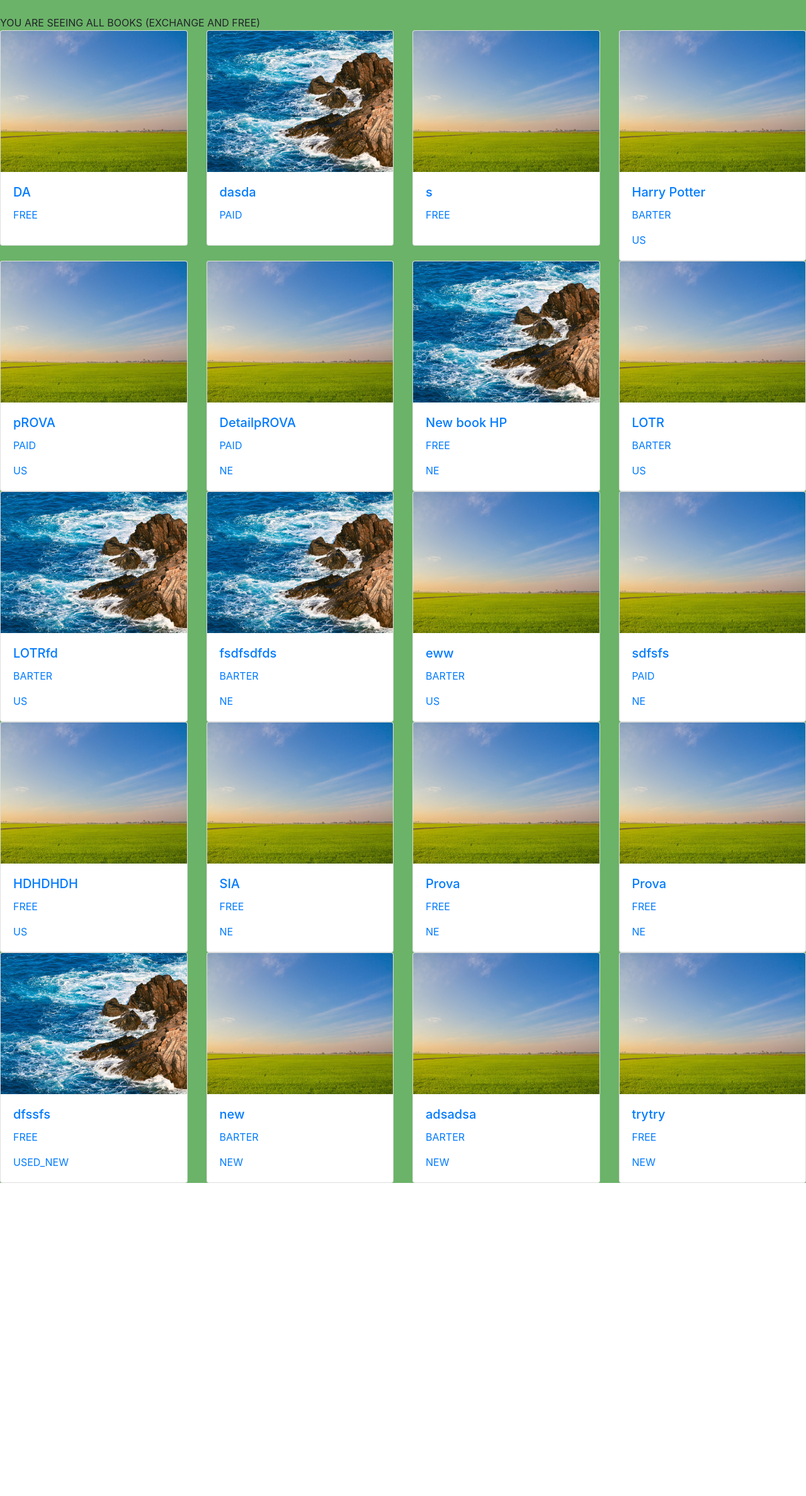
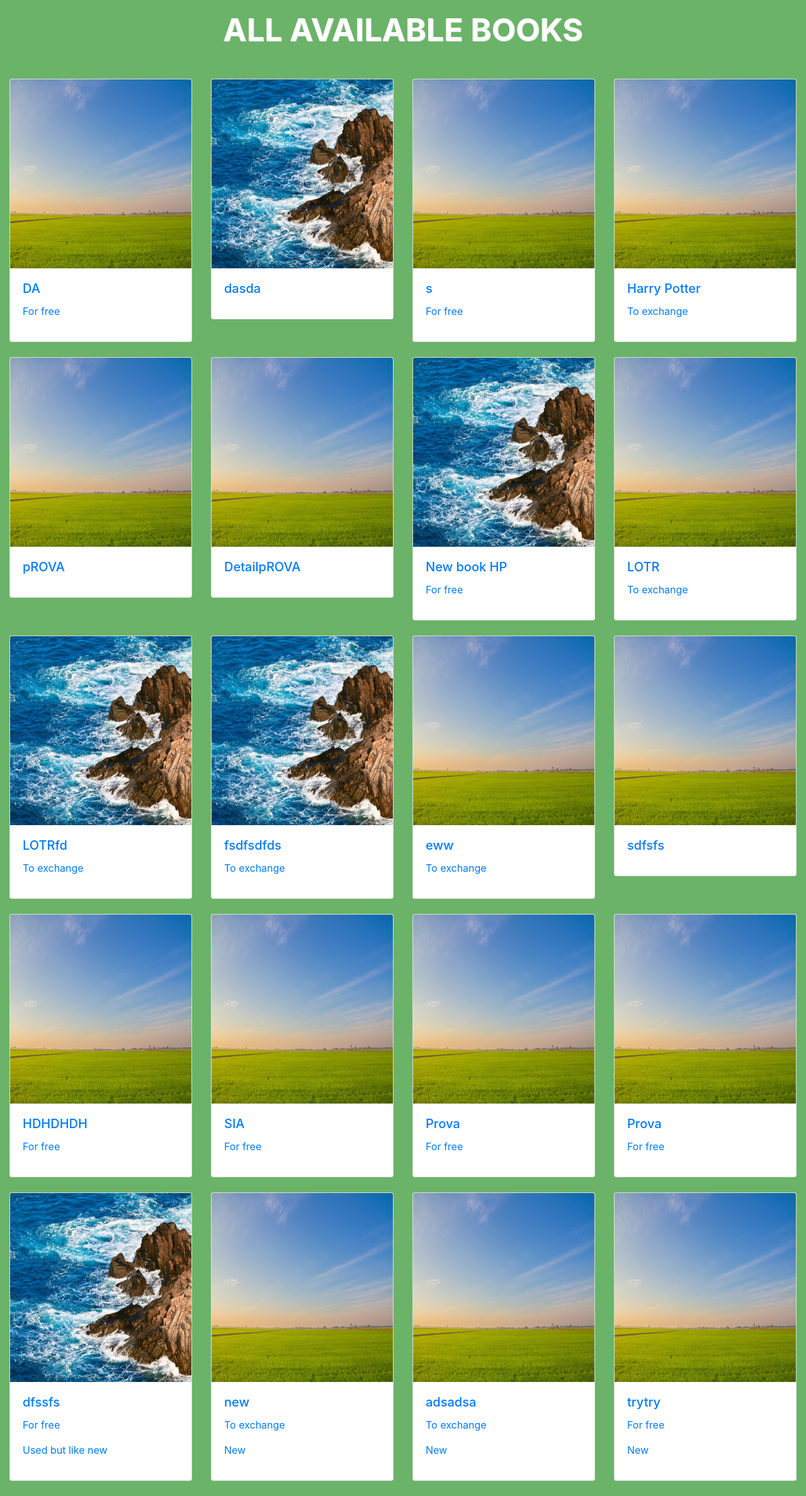
Before and after one commit to Magofoco/Porticode, a Django app: page /books/allbooks in a window 1280 px wide. Shown: the part 58-2433 px from the top of the page at 63% size. Before the commit the page ends 1936 px from the top, so only its background shows below. Run offline with Django 3.2, Linux system fonts and the light colour scheme; data comes from the database, SQL or seed files in the repository; some libraries are stand-ins or nearby versions.

Commit message:
front-end-allbooks

```diff
--- a/books/templates/books/allbooks.html
+++ b/books/templates/books/allbooks.html
@@ -3,28 +3,63 @@
 {% block content %}
 
 <body class="bg">
-<br>
-    YOU ARE SEEING ALL BOOKS (EXCHANGE AND FREE)
+  <div id="title-allbooks">
+    ALL AVAILABLE BOOKS
+  </div>
 
-<div class="row">
-
-  <br>
+<div class="container-fluid" id="container-allbooks">
+  <div class="row" id="row-allbooks">
     {% for book in books.all %}
     <div class="col-3">
       <a href="{{ book.id}}">
-      <div class="card">
-        <img class="card-img-top" src="{{ book.image.url}}" width="336" height="224" alt="Card image cap">
+        <div class="card ">
+          <img class="card-img-top" src="{{ book.image.url}}" width="1" height="300" alt="Card image cap">
           <div class="card-body">
             <h5 class="card-title">{{ book.title}}</h5>
-          <p class="card-text">{{ book.exchange_choices}}</p>
-          <p class="card-text">{{ book.condition_choices}}</p>
+
+
+            {% if book.exchange_choices == "FREE" %}
+            <p class="card-text">
+            For free</p>
+            {% endif %}
+
+            {% if book.exchange_choices == "BARTER" %}
+            <p class="card-text">
+            To exchange </p>
+            {% endif %}
+
+            {% if book.condition_choices == "NEW" %}
+            <p class="card-text">
+            New</p>
+            {% endif %}
+
+            {% if book.condition_choices == "USED_NEW" %}
+            <p class="card-text">
+            Used but like new</p>
+            {% endif %}
+
+            {% if book.condition_choices == "USED_GOOD" %}
+            <p class="card-text">
+            Used and in good state</p>
+            {% endif %}
+
+            {% if book.condition_choices == "USED_JADED" %}
+            <p class="card-text">
+            Used </p>
+            {% endif %}
+
+
+            </p>
           </div>
         </div>
       </a>
+      <br>
+    </div>
+    {% endfor %}
+  </div>
 </div>
 
-  {% endfor %}
-</div>
+
 </body>
 
 {% endblock %}
--- a/mysite/static/style.css
+++ b/mysite/static/style.css
@@ -29,3 +29,32 @@
 .dropdown-menu {
   background-color: ;
 }
+
+#container-allbooks {
+  margin-top: 40px;
+  margin-bottom: ;
+}
+
+#title-allbooks {
+  margin-top: 10px;
+  color: white;
+  font-size: 50px;
+  text-align: center;
+  font-weight: bold;
+  text-shadow: 1px 1px #d8d8d8;
+}
+
+#title-freebooks {
+  margin-top: 10px;
+  color: white;
+  font-size: 50px;
+  text-align: center;
+  font-weight: bold;
+  text-shadow: 1px 1px #d8d8d8;
+}
+
+
+#container-freebooks {
+  margin-top: 40px;
+  margin-bottom: ;
+}
```
Also changed, not shown: books/templates/books/exchangebooks.html (+48 -15 lines), books/templates/books/freebooks.html (+47 -12 lines). Lines whose indentation alone changed are shown as unchanged.
